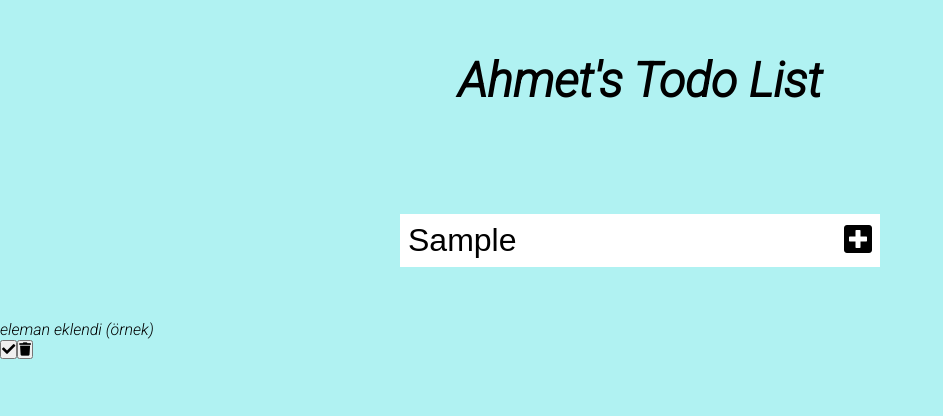
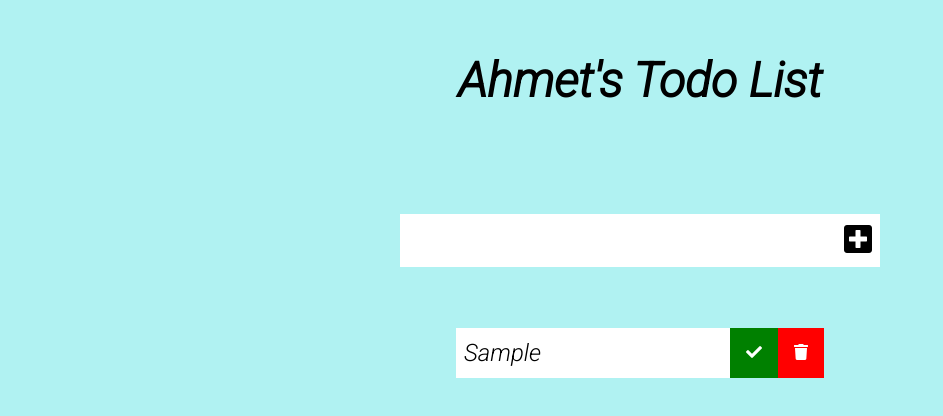
Before and after one commit to Yeniceri98/JavaScript-Todo-List, a plain HTML site: page index.html in a window 1280 px wide. Both pictures are taken after typing "Sample" into the empty fields and a click on the button 858 px from the left and 240 px from the top of the page. Shown: the whole page, without its empty margins (0-943 px from the left). Drawn offline with Linux system fonts and the light colour scheme.

Commit message:
second commit

```diff
--- a/App.js
+++ b/App.js
@@ -7,6 +7,8 @@ const todoList = document.querySelector(".todo-list");
 
 // Event Listener
 todoButton.addEventListener("click", addTodo);
+todoList.addEventListener("click", deleteCheck);
+
 
 
 // Functions
@@ -20,8 +22,8 @@ function addTodo(event) {
 
     // Create Li
     const newTodo = document.createElement("li");
-    newTodo.innerText = "eleman eklendi (örnek)";
     newTodo.classList.add("todo-item");
+    newTodo.innerText = todoInput.value;    // textbox'a yazılan şeyin değerini alacak ve ekleme butonuna bastığımızda listemizde göreceğiz
 
     todoDiv.appendChild(newTodo);     // todoDiv'in child'ı olarak eklendi
 
@@ -40,5 +42,26 @@ function addTodo(event) {
     todoDiv.appendChild(deleteButton);       // todoDiv'in child'ı olarak eklendi ve ekranda delete button göründü
 
     // Append to List
-    todoList.appendChild(todoDiv);    // todoDiv'in parent elementi todoList ve burada eklemeyi yaptık. Burası olmazsa ekleme yapınca ekranda gözükmez
+    todoList.appendChild(todoDiv);     // todoDiv'in parent elementi todoList ve burada eklemeyi yaptık. Burası olmazsa ekleme yapınca ekranda gözükmez
+
+    // Clear Todo Input Value
+    todoInput.value =  "";       // textbox'a bir şey yazıp ekleme butonuna bastıktan sonra textbox'ı sıfırlayacak
 }
+
+function deleteCheck(e) {
+    const item = e.target;
+    console.log(item);
+
+    // Delete Todo
+    if (item.classList[0] === "delete-btn") {
+        const todo = item.parentElement;
+        todo.classList.add("fall");   // animasyon için CSS kısmında ayarlama yapılacak
+        todo.remove();
+    }
+
+    // Check Todo
+    if (item.classList[0] === "complete-btn") {
+        const todo = item.parentElement;
+        todo.classList.toggle("completed");
+    }
+}
--- a/style.css
+++ b/style.css
@@ -39,3 +39,58 @@ form button:hover {
     color: white;
     background: black;
 }
+
+.todo-container {
+    display: flex;
+    justify-content: center;
+    align-items: center;
+}
+
+.todo-list {
+    min-width: 30%;
+    list-style: none;
+}
+
+.todo {
+    margin: 0.5rem;
+    background: white;
+    color: black;
+    font-size: 1.5rem;
+    display: flex;
+    justify-content: space-between;
+    align-items: center;
+    transition: all 0.5s ease;
+}
+
+.todo li {
+    flex: 1;
+}
+
+.delete-btn, .complete-btn {
+    color: white;
+    border: none;
+    padding: 1rem;
+    cursor: pointer;
+    font-size: 1rem;
+}
+
+.complete-btn {
+    background: green;
+}
+
+.delete-btn {
+    background: red;
+}
+
+.todo-item {
+    padding: 0rem 0.5rem;
+}
+
+.fa-trash, .fa-check {
+    pointer-events: none;
+}
+
+.completed {
+    text-decoration: line-through;
+    opacity: 0.5;
+}
```
